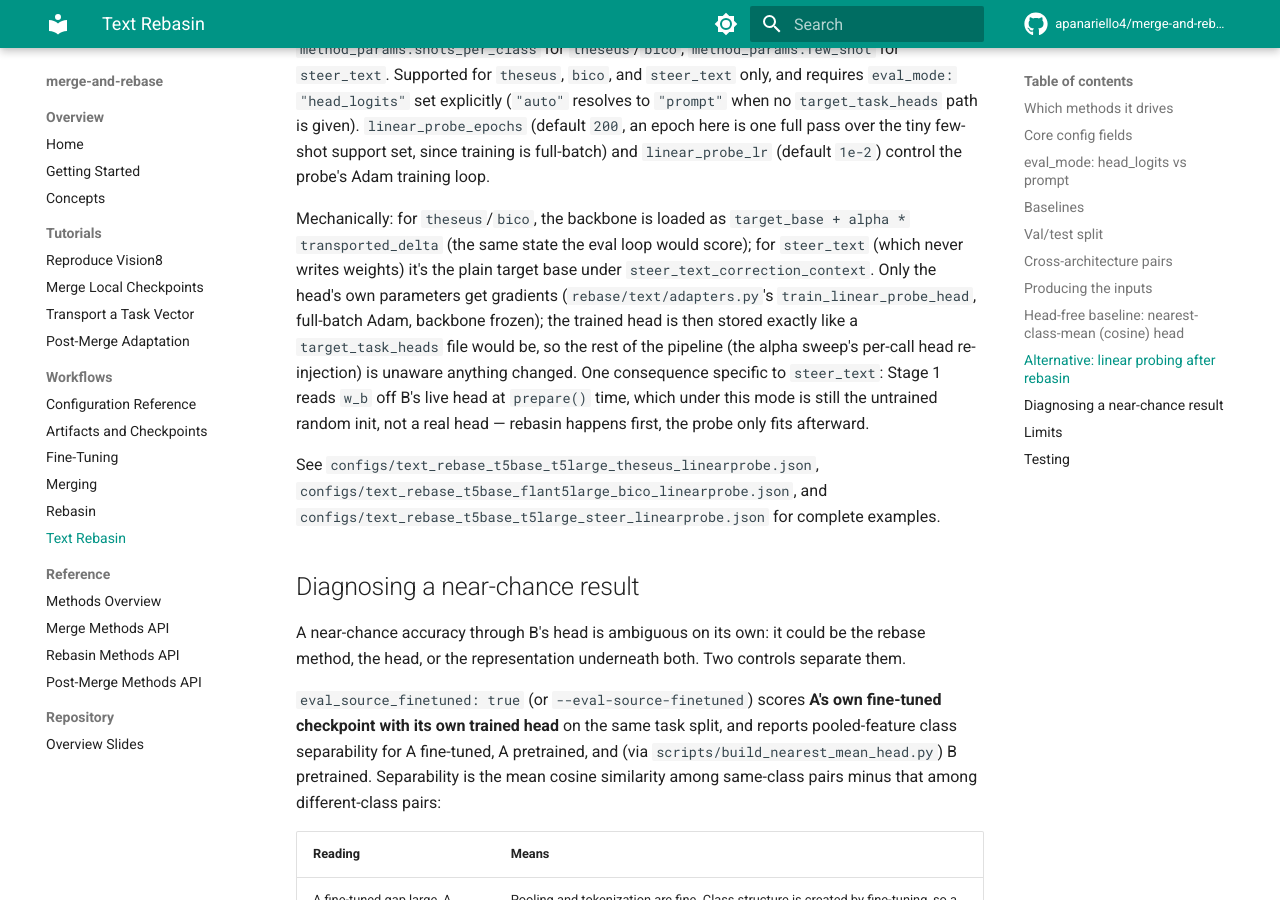
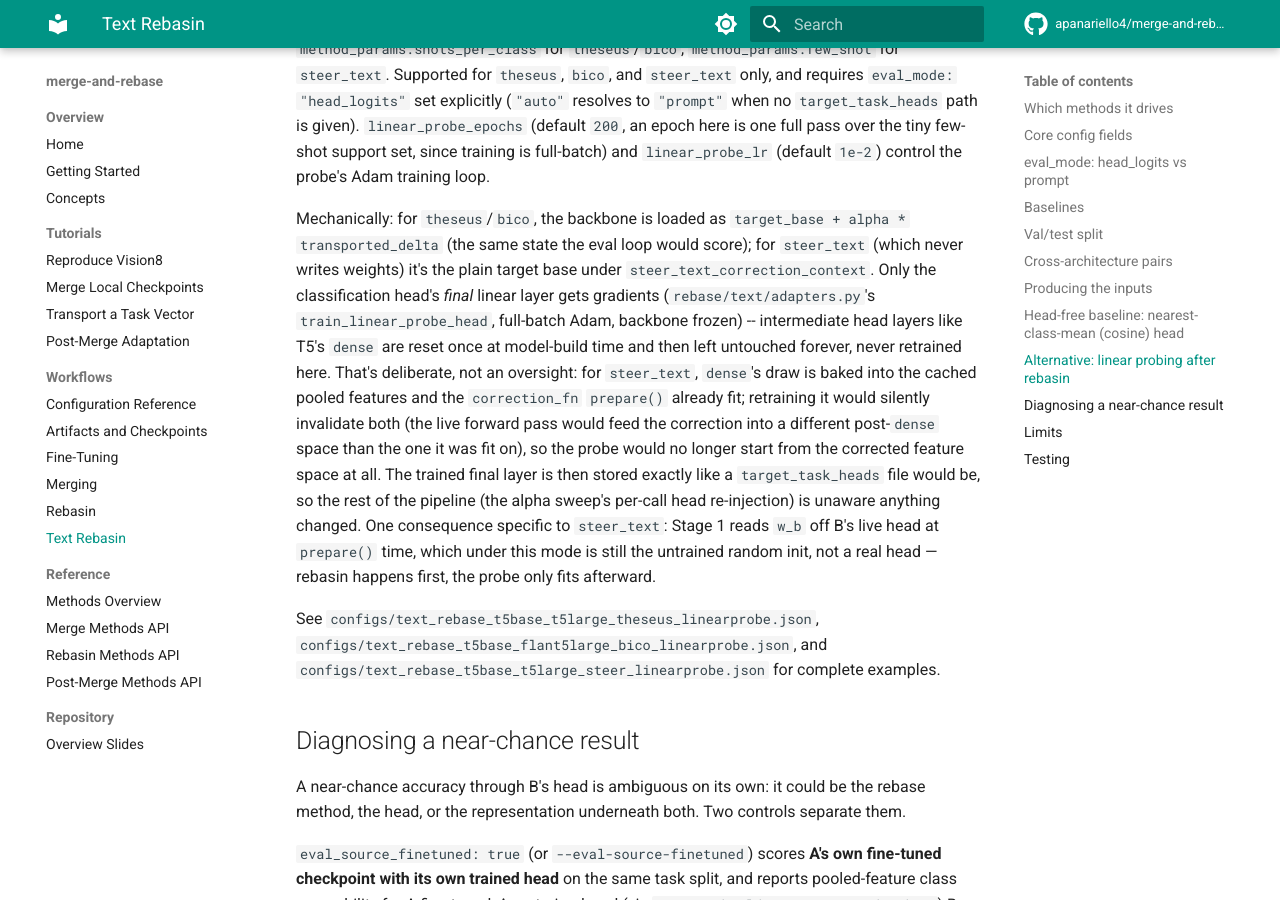
Before and after one commit to FabioBozzoli/merge-and-rebase, an MkDocs documentation site: the page built from docs/text-rebasin.md, in a window 1280 px wide and 900 px high, scrolled down 5843 px. Built offline with MkDocs 1.6.1 and Material for MkDocs 9.7.7, drawn with Linux system fonts in a browser that asks for light colours; comment, search, counter and statistics services are not loaded.

Commit message:
Fix linear probe: only train the head's final linear, keep intermediate layers (e.g. T5 dense) frozen so steer_text's fitted correction stays valid

```diff
--- a/docs/text-rebasin.md
+++ b/docs/text-rebasin.md
@@ -198,12 +198,19 @@ one full pass over the tiny few-shot support set, since training is full-batch)
 Mechanically: for `theseus`/`bico`, the backbone is loaded as `target_base + alpha *
 transported_delta` (the same state the eval loop would score); for `steer_text` (which
 never writes weights) it's the plain target base under `steer_text_correction_context`.
-Only the head's own parameters get gradients (`rebase/text/adapters.py`'s
-`train_linear_probe_head`, full-batch Adam, backbone frozen); the trained head is then
-stored exactly like a `target_task_heads` file would be, so the rest of the pipeline
-(the alpha sweep's per-call head re-injection) is unaware anything changed. One
-consequence specific to `steer_text`: Stage 1 reads `w_b` off B's live head at
-`prepare()` time, which under this mode is still the untrained random init, not a real
+Only the classification head's *final* linear layer gets gradients
+(`rebase/text/adapters.py`'s `train_linear_probe_head`, full-batch Adam, backbone
+frozen) -- intermediate head layers like T5's `dense` are reset once at model-build
+time and then left untouched forever, never retrained here. That's deliberate, not an
+oversight: for `steer_text`, `dense`'s draw is baked into the cached pooled features and
+the `correction_fn` `prepare()` already fit; retraining it would silently invalidate
+both (the live forward pass would feed the correction into a different post-`dense`
+space than the one it was fit on), so the probe would no longer start from the
+corrected feature space at all. The trained final layer is then stored exactly like a
+`target_task_heads` file would be, so the rest of the pipeline (the alpha sweep's
+per-call head re-injection) is unaware anything changed. One consequence specific to
+`steer_text`: Stage 1 reads `w_b` off B's live head at `prepare()` time, which under
+this mode is still the untrained random init, not a real
 head — rebasin happens first, the probe only fits afterward.
 
 See `configs/text_rebase_t5base_t5large_theseus_linearprobe.json`,
```
Also changed, not shown: 2 other files.
